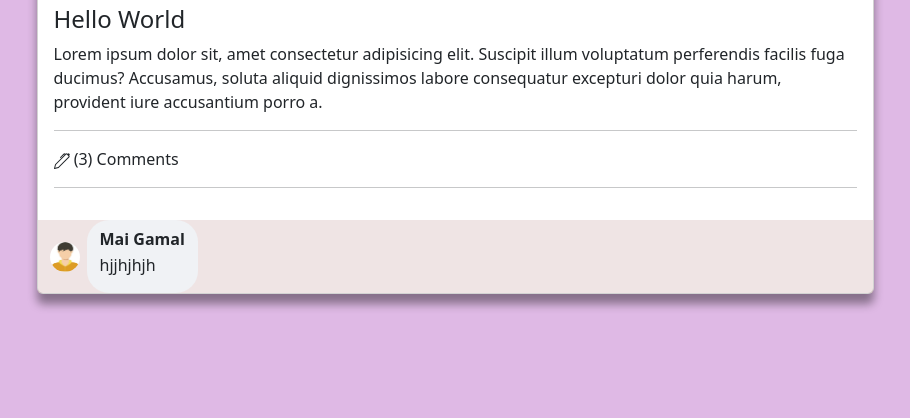
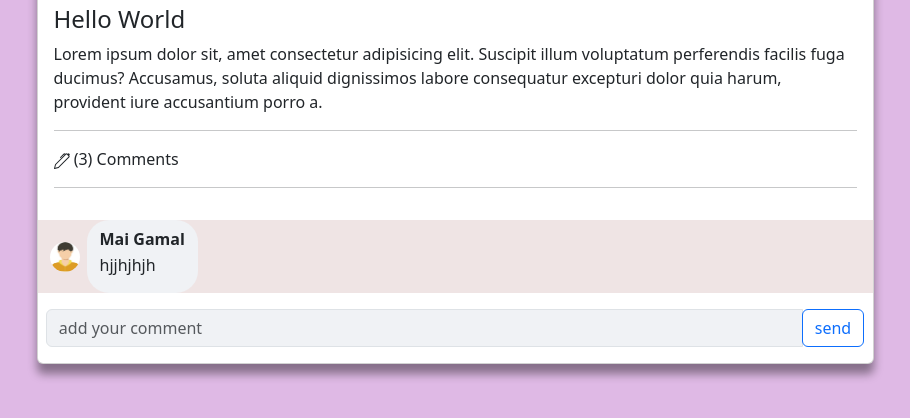
Before and after one commit to ahmadmaqshati/social-media-project-with-pure-javascript, a website: page postDetails.html in a window 1280 px wide. Shown: the part 921-1339 px from the top of the page, without its empty margins (185-1095 px from the left). Before the commit the page ends 1275 px from the top, so only its background shows below. Drawn offline with nearby package versions, Linux system fonts and the light colour scheme; no server answers.

Commit message:
Add a new comment to the post

```diff
--- a/mainLogic.js
+++ b/mainLogic.js
@@ -1,7 +1,4 @@
 const baseUrl = 'https://tarmeezacademy.com/api/v1'
-
-
-
 
 //SHOW THE APPROPRIATE BUTTONS BASED ON THE TOKEN STATUS
 function tokenStatus() {
@@ -56,7 +53,6 @@ function handleLoginClicked() {
             console.log(response.data);
             localStorage.setItem('token', response.data.token)
             localStorage.setItem('user', JSON.stringify(response.data.user))
-
 
             /* Closing Login-Modal after Login Process */
             const modal = document.getElementById('login-modal')
@@ -113,13 +109,11 @@ function handleRegisterClicked() {
     let name = document.getElementById('name-input').value
     let userImage = document.getElementById('image-input').files[0]
 
-
     const form = new FormData();
     form.append("username", username);
     form.append("password", password,);
     form.append("name", name);
     form.append('image', userImage);
-
 
     /* Closing Register-Modal after Register Process */
     const modal = document.getElementById('register-modal')
--- a/postDetails.html
+++ b/postDetails.html
@@ -278,10 +278,22 @@
                                 <p>hjjhjhjh</p>
 
                             </div>
+
                         </div>
                         <!--==== COMMENT =====-->
                     </div>
                     <!--==== COMMENTS =====-->
+
+                    <!-- input and button for comment -->
+                    <div class="input-group mb-3 mt-3" style="width: 98%;margin: auto;">
+                        <input id="comment-input" style="background:#F0F2F5" type="area" class="form-control"
+                            placeholder="add your comment">
+                        <div class="input-group-append" onclick="handleSendComment()">
+                            <button class="btn btn-outline-primary" type="button">send</button>
+                        </div>
+
+                    </div>
+                    <!-- ===input and button for comment ====-->
 
 
                 </div>
@@ -294,26 +306,28 @@
     </div>
     <!--// MAIN CONTENT //-->
 
-
     <!--ALERT FOR LOGIN && LOGOUT -->
     <div style="display: flex;justify-content: end;height: 16px;">
         <div class="alert-div alert2-div alert alert-danger position-fixed fw-medium fs-5 text-center z-3 "
             id="login-success-alert" role="alert" style="display:none;">
             <!-- text-success -->
         </div>
-
-
     </div>
     <!-- =====ALERT FOR LOGIN && LOGOUT===== -->
+</body>
 
-
-</body>
+<!-------------------------Script--------------------------------->
 <script src="./mainLogic.js"></script>
 <script>
+    tokenStatus()
+
     const urlParams = new URLSearchParams(window.location.search);
     const id = urlParams.get('postId')
     console.log(id);
+
     /* API REQUEST FOR SHOW POST */
+    function getOnePost() {
+
         axios.get(`${baseUrl}/posts/${id}`)
             .then((response) => {
                 const post = response.data.data
@@ -364,12 +378,53 @@
                      <div id="comments" style="background-color:#be939340;display: flex;flex-direction: column;gap: 20px;"class="container">
                         ${commentsArray}
                     </div>
-                    <!--==== COMMENTS =====--> `
+                    <!--==== COMMENTS =====-->
+
+                    <!-- input and button for comment -->
+                    <div class="input-group mb-3 mt-3" style="width: 98%;margin: auto;">
+                        <input id="comment-input" style="background:#F0F2F5" type="area" class="form-control"
+                            placeholder="add your comment">
+                        <div class="input-group-append" onclick="handleSendComment()">
+                            <button class="btn btn-outline-primary" type="button">send</button>
+                        </div>
+
+                    </div>
+                    <!-- ===input and button for comment ====-->`
+
+
 
             })
+
+    }
     /*=====API REQUEST FOR SHOW POST=====*/
 
-    tokenStatus()
+
+    /* API REQUEST FOR CREATE COMMENT */
+    function handleSendComment() {
+        let commentInput = document.getElementById('comment-input').value
+        const params = {
+            "body": commentInput
+        }
+        const token = localStorage.getItem('token')
+        const headers = {
+            headers: {
+                'Authorization': `Bearer ${token}`
+            }
+        };
+
+        axios.post(`${baseUrl}/posts/${id}/comments`, params, headers)
+            .then((response) => {
+                const message = 'The Comment has been Sent Successfully '
+                showAlert(message)
+                getOnePost()
+            }).catch(function (error) {
+                let errorMessage = error.response.data.message
+                showAlert(errorMessage)
+            })
+    }
+    /* ===API REQUEST FOR CREATE COMMENT=== */
 </script>
+<!----==========================Script=============================-->
+
 
 </html>
```
Lines whose indentation alone changed are shown as unchanged.
